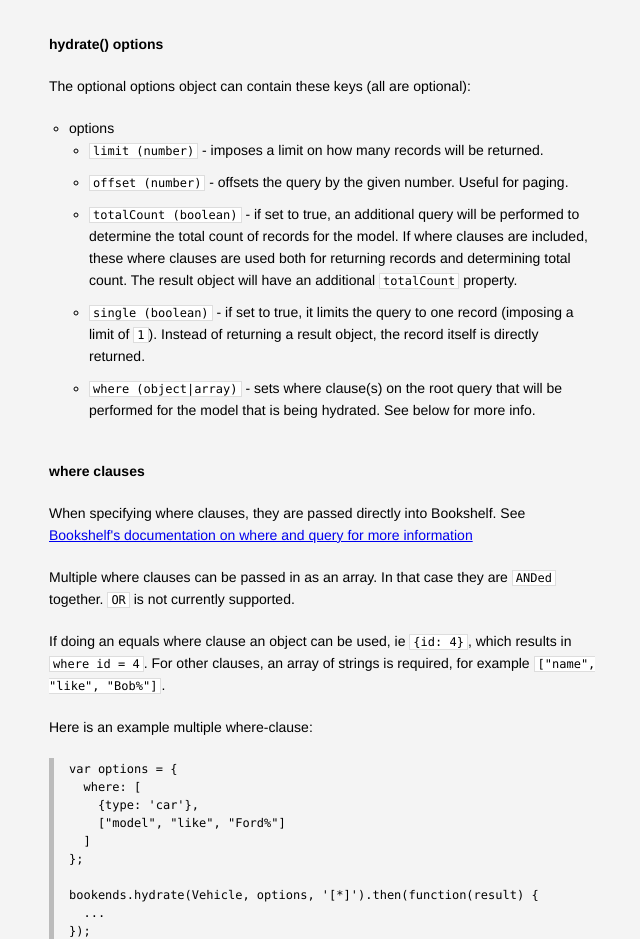
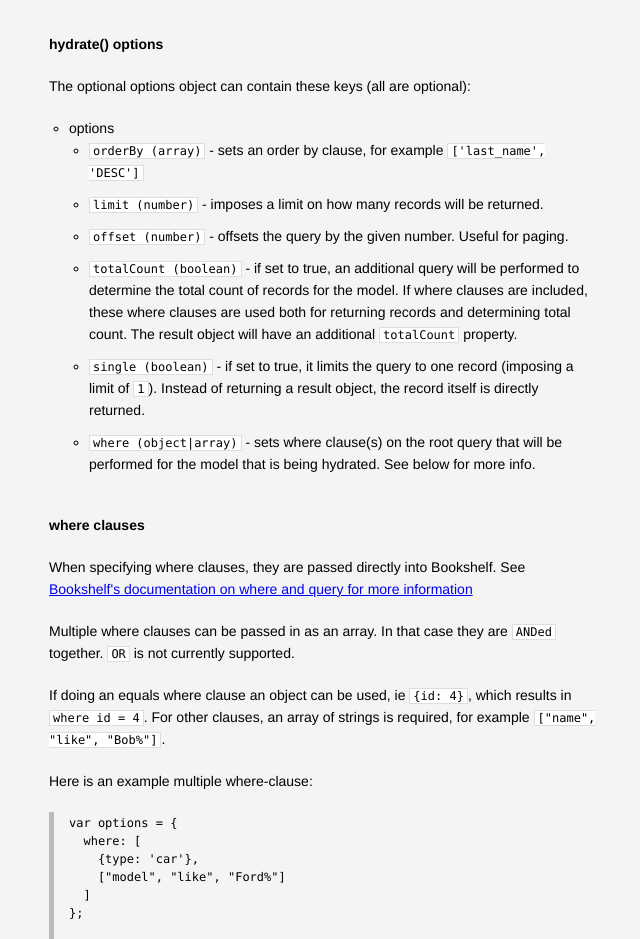
Before and after one commit to LreeLenn/bookends, a plain HTML site: page docs.html in a window 1280 px wide. Shown: the part 2200-3139 px from the top of the page, without its empty margins (219-859 px from the left). Drawn offline with Linux system fonts and the light colour scheme.

Commit message:
fix(site) added orderBy to docs:

```diff
--- a/docs.html
+++ b/docs.html
@@ -143,6 +143,7 @@ The config is optional, reasonable defaults are set if it is omitted. The config
                <ul>
                   <li>options
                      <ul>
+                       <li><tt>orderBy (array)</tt> - sets an order by clause, for example <tt>['last_name', 'DESC']</tt></li>
                        <li><tt>limit (number)</tt> - imposes a limit on how many records will be returned.</li>
                        <li><tt>offset (number)</tt> - offsets the query by the given number. Useful for paging.</li>
                        <li><tt>totalCount (boolean)</tt> - if set to true, an additional query will be performed to determine the total count of records for the model. If where clauses are included, these where clauses are used both for returning records and determining total count. The result object will have an additional <tt>totalCount</tt> property.</li>
```
